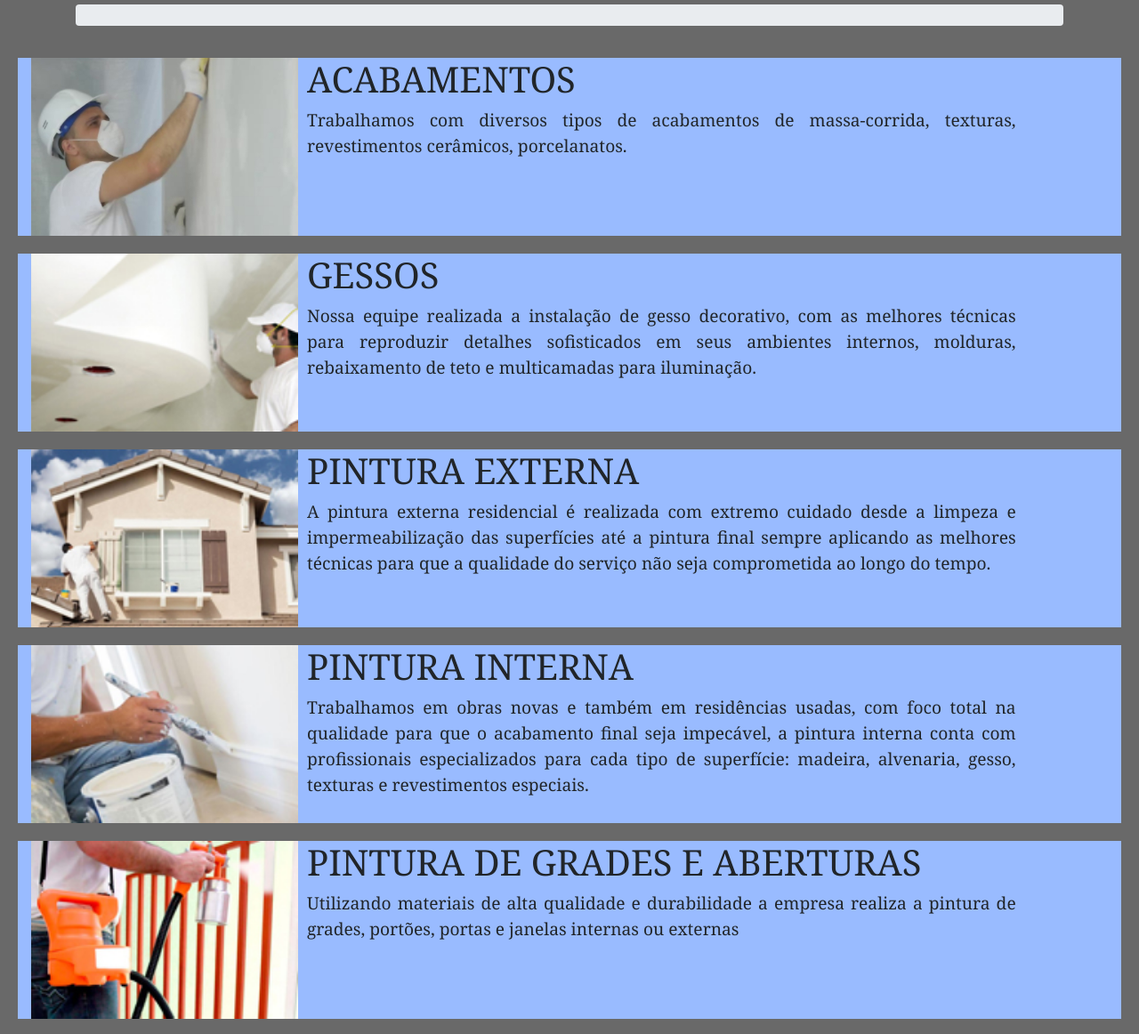
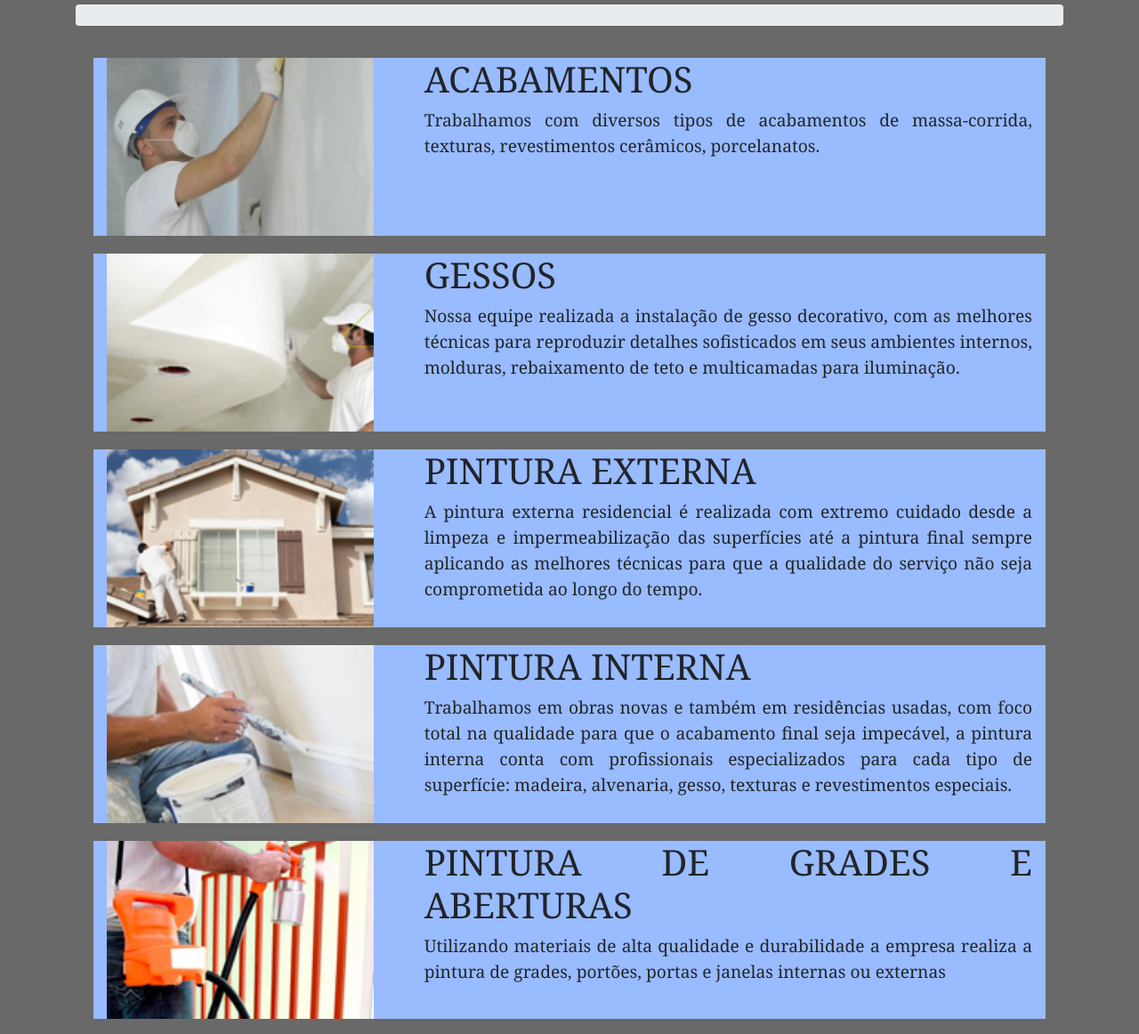
Before and after one commit to gabrieltosi02/sobre, a plain HTML site: page index.html in a window 1280 px wide. Shown: the part 197-1359 px from the top of the page at 89% size. Drawn offline with nearby package versions, Linux system fonts and the light colour scheme.

Commit message:
Add files via upload

```diff
--- a/index.html
+++ b/index.html
@@ -90,9 +90,8 @@
 		}
            </style>
             <header>
-                <div id="menu">
+                <div class="container" id="menu">
                     <ul>
-
                             <div class="row">
                                 <div class="col-2">
                                 <div class="elementor-image">
@@ -112,7 +111,7 @@
                         </form>
                         </li>
                     </ul>
-                </div>
+					</div>
         	</header>
 
         <section class="page_breadcrumbs ds parallax section_padding_75">
@@ -130,62 +129,69 @@
             </div>
 		</section>
 
-			<div class="row" id="acabamento">
-				<div class="col-3">
+			<div class="container">
+			<div class="row"  id="acabamento">
+				<div class="col-md-4">
 					<img width="300px" src="./servicos/acabamento-interno.jpg">
 				</div>
-				<div class="col-8">
+				<div class="col-md-8">
 					<h1>ACABAMENTOS</h1>
 					<p>Trabalhamos com diversos tipos de acabamentos de massa-corrida, texturas, revestimentos cerâmicos, porcelanatos.</p>
 				</div>
 			  </div>
 
 			  <div class="row" id="acabamento">
-				<div class="col-3">
+				<div class="col-md-4">
 					<img width="300px" src="./servicos/instalacao-gesso-mini.jpg">
 				</div>
-				<div class="col-8">
+				<div class="col-md-8">
 					<h1>GESSOS</h1>
 					<p>Nossa equipe realizada a instalação de gesso decorativo, com as melhores técnicas para reproduzir detalhes sofisticados em seus ambientes internos, molduras, rebaixamento de teto e multicamadas para iluminação.
-
-						</p>
+					</p>
 				</div>
 			  </div>
+			</div>
 
+			<div class="container">
 			  <div class="row" id="acabamento">
-				<div class="col-3">
+				<div class="col-md-4">
 					<img width="300px" src="./servicos/pintura-externa-mini.jpg">
 				</div>
-				<div class="col-8">
+				<div class="col-md-8">
 					<h1>PINTURA EXTERNA</h1>
 					<p>A pintura externa residencial é realizada com extremo cuidado desde a limpeza e impermeabilização das superfícies até a pintura final sempre aplicando as melhores técnicas para que a qualidade do serviço não seja comprometida ao longo do tempo.
 						</p>
 				</div>
 			  </div>
+			</div>
 
+			<div class="container">
 			  <div class="row" id="acabamento">
-				<div class="col-3">
+				<div class="col-md-4">
 					<img width="300px" src="./servicos/pintura-interna-mini.jpg">
 				</div>
-				<div class="col-8">
+				<div class="col-md-8">
 					<h1>PINTURA INTERNA</h1>
 					<p>Trabalhamos em obras novas e também em residências usadas, com foco total na qualidade para que o acabamento final seja impecável, a pintura interna conta com profissionais especializados para cada tipo de superfície: madeira, alvenaria, gesso, texturas e revestimentos especiais.
 
 						</p>
 				</div>
 			  </div>
+			</div>
 
+			<div class="container">
 			  <div class="row" id="acabamento">
-				<div class="col-3">
+				<div class="col-md-4">
 					<img width="300px" src="./servicos/pintura-grades-portoes-mini.jpg">
 				</div>
-				<div class="col-8">
+				<div class="col-md-8">
 					<h1>PINTURA DE GRADES E ABERTURAS</h1>
 					<p>Utilizando materiais de alta qualidade e durabilidade a empresa realiza a pintura de grades, portões, portas e janelas internas ou externas
 
 						</p>
 				</div>
 			  </div>
+			</div>
 
         </section>
 
```
